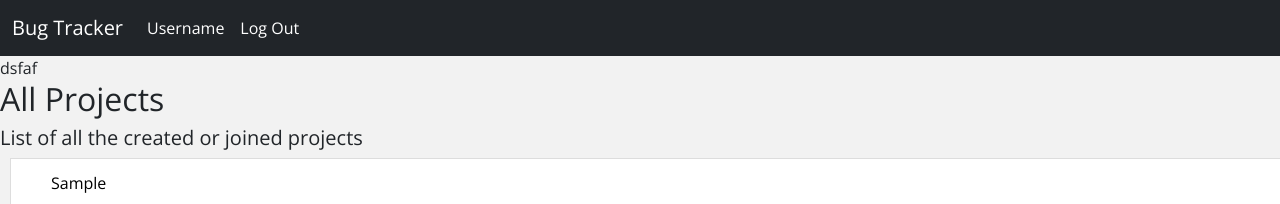
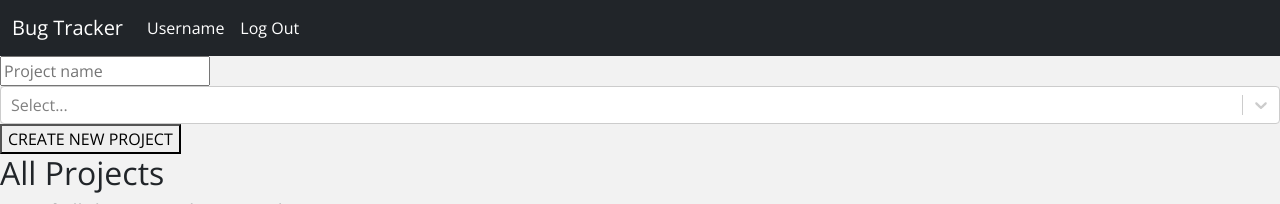
Before and after one commit to Blizzcane/bug_tracker_front, a React (Create React App) app: page / in a window 1280 px wide. Both pictures are taken after typing "Sample" into the empty fields and a click on the button "Add Project". Shown: the top 204 px of the page. Built offline with nearby package versions, Linux system fonts and the light colour scheme; no server answers.

Commit message:
adding react-select

```diff
--- a/package.json
+++ b/package.json
@@ -12,6 +12,7 @@
     "react-dom": "^17.0.2",
     "react-router-dom": "^5.3.0",
     "react-scripts": "4.0.3",
+    "react-select": "^5.2.1",
     "web-vitals": "^1.1.2"
   },
   "scripts": {
--- a/src/components/layout/navigation/AddProject.js
+++ b/src/components/layout/navigation/AddProject.js
@@ -1,9 +1,25 @@
 import React from "react";
+import Select from "react-select";
 import "./AddProject.css";
 
 function AddProject({ closeModal }) {
+  const members = [
+    { value: "chocolate", label: "Chocolate" },
+    { value: "strawberry", label: "Strawberry" },
+    { value: "vanilla", label: "Vanilla" },
+  ];
+
   return (
-    <div>dsfaf
+    <div className="projectModal">
+      <input type="text" placeholder="Project name" />
+      <Select
+        isMulti
+        className="basic-multi-select"
+        classNamePrefix="select"
+        options={members}
+      />
+
+      <button>CREATE NEW PROJECT</button>
     </div>
   );
 }
```
Also changed, not shown: 1 other file (tests, documents, lock files or other folders).
